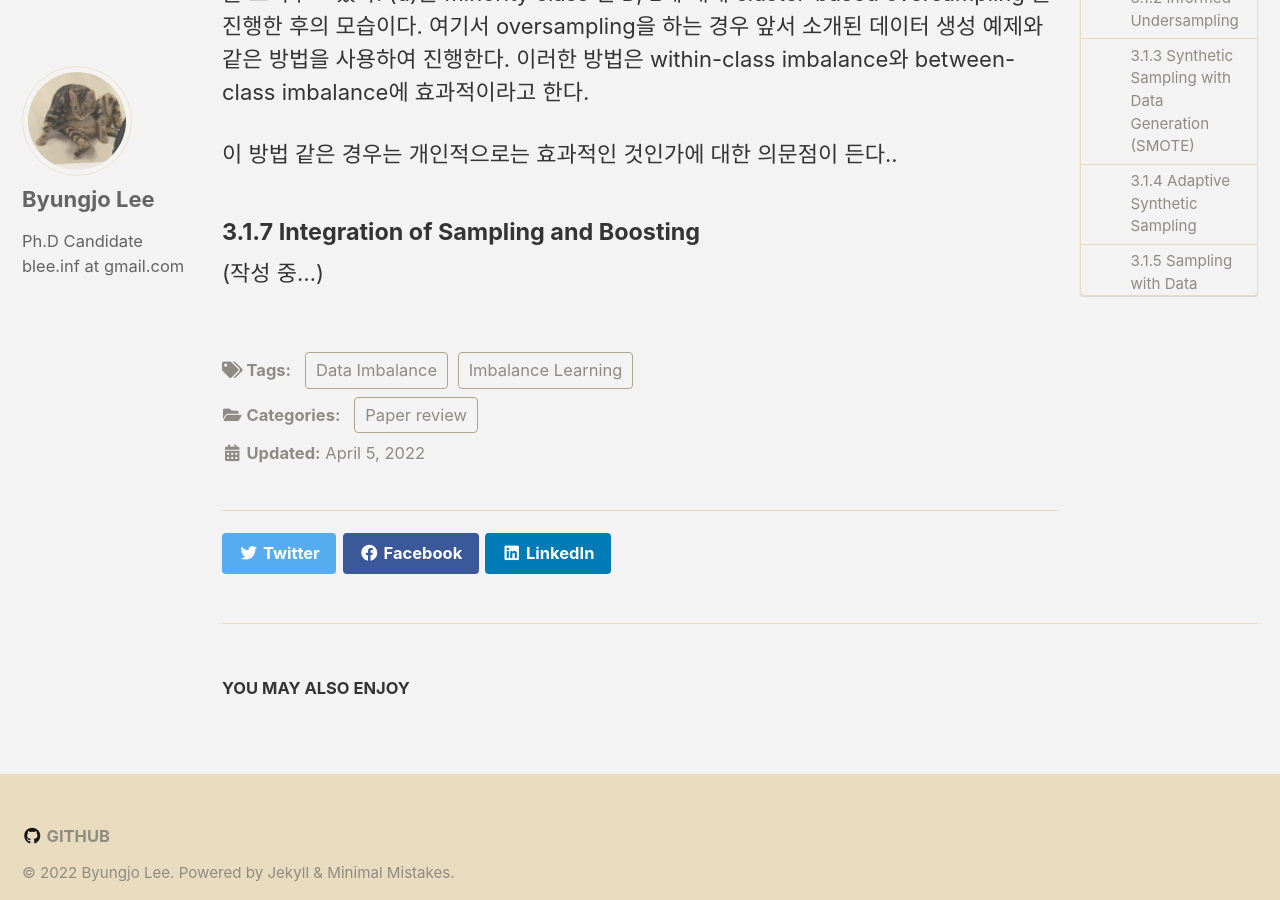
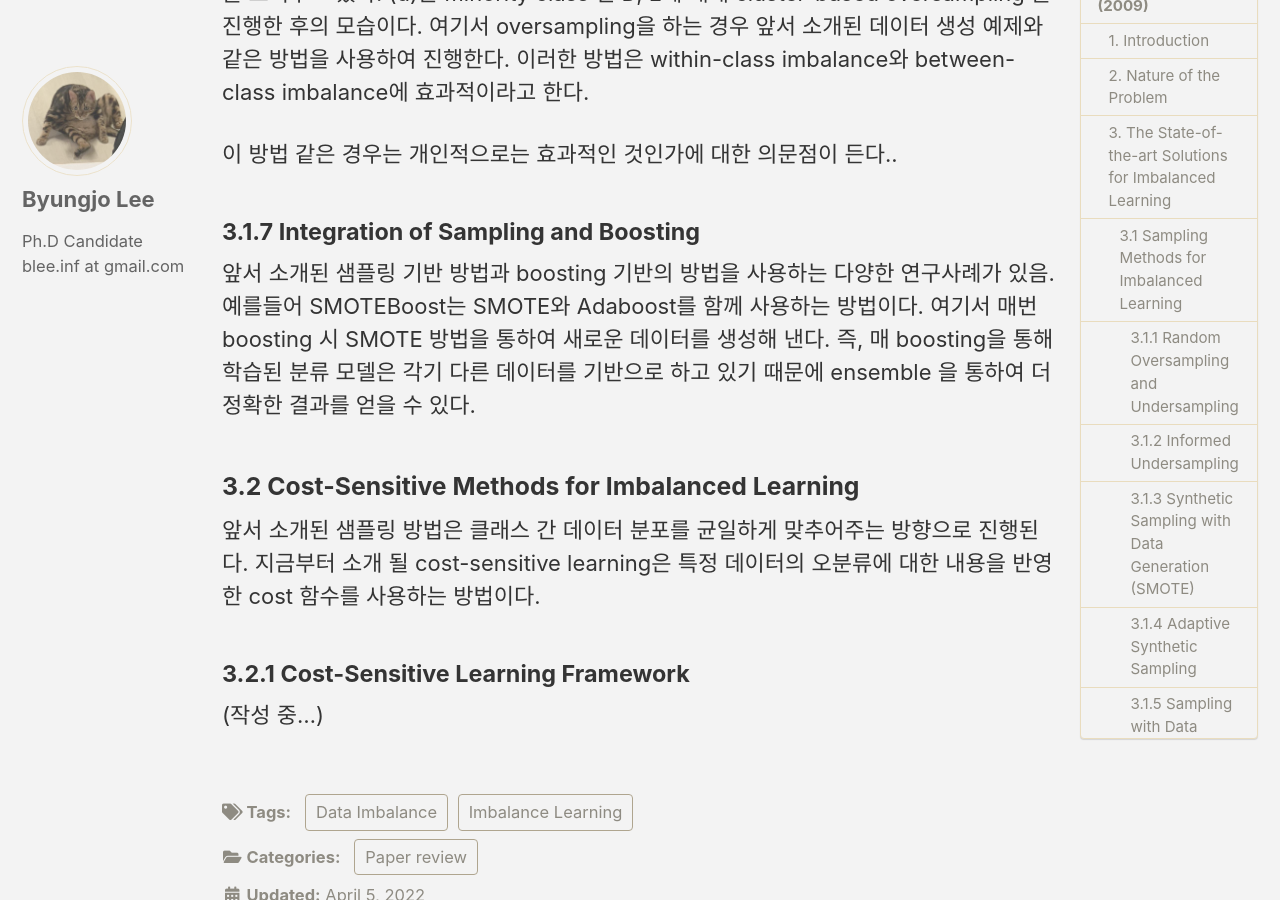
Before and after one commit to bzlee-bio/bzlee-bio.github.io, a Jekyll site: the page built from _posts/2022-04-05-Paper-review.md, in a window 1280 px wide and 900 px high, scrolled down 10373 px. Built offline with Jekyll 4.4.1, drawn with Linux system fonts in a browser that asks for light colours; cached includes are drawn as plain includes; formulas are drawn with MathJax 3.

Commit message:
041222 posting

```diff
--- a/_posts/2022-04-05-Paper-review.md
+++ b/_posts/2022-04-05-Paper-review.md
@@ -151,4 +151,11 @@ CBO 알고리즘은 K-means clustering 기법을 기반으로 한다.
 이 방법 같은 경우는 개인적으로는 효과적인 것인가에 대한 의문점이 든다..
 
 #### 3.1.7 Integration of Sampling and Boosting
+앞서 소개된 샘플링 기반 방법과 boosting 기반의 방법을 사용하는 다양한 연구사례가 있음. 예를들어 SMOTEBoost는 SMOTE와 Adaboost를 함께 사용하는 방법이다. 여기서 매번 boosting 시 SMOTE 방법을 통하여 새로운 데이터를 생성해 낸다. 즉, 매 boosting을 통해 학습된 분류 모델은 각기 다른 데이터를 기반으로 하고 있기 때문에 ensemble 을 통하여 더 정확한 결과를 얻을 수 있다.
+
+
+### 3.2 Cost-Sensitive Methods for Imbalanced Learning
+앞서 소개된 샘플링 방법은 클래스 간 데이터 분포를 균일하게 맞추어주는 방향으로 진행된다. 지금부터 소개 될 cost-sensitive learning은 특정 데이터의 오분류에 대한 내용을 반영한 cost 함수를 사용하는 방법이다.
+
+#### 3.2.1 Cost-Sensitive Learning Framework
 (작성 중...)
```
Also changed, not shown: 4 other files.
